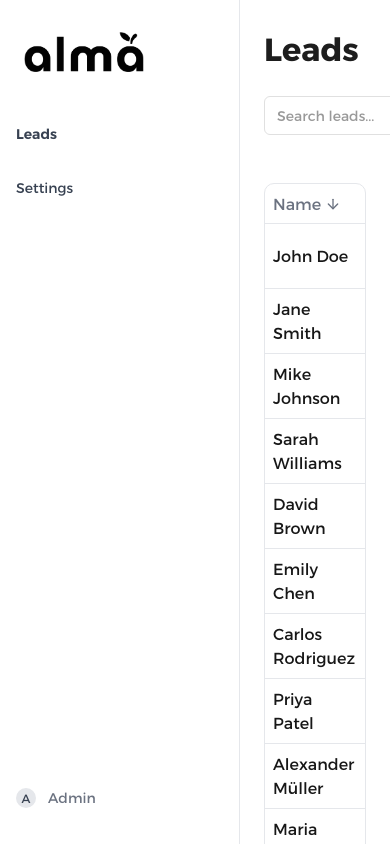
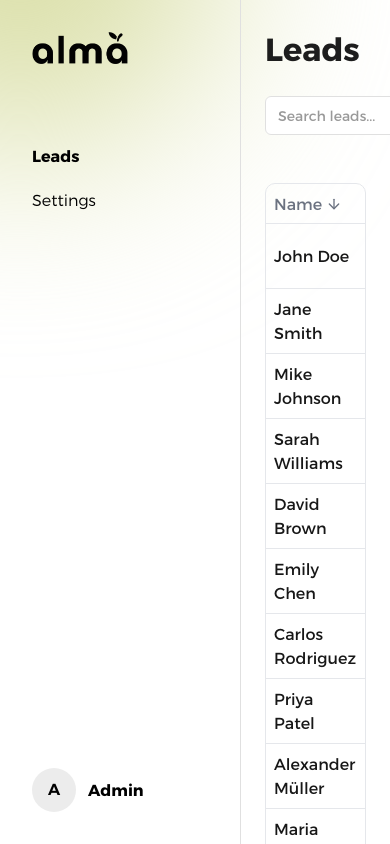
Before and after one commit to DylanTse520/alma, a Next.js app: page /leads in a window 390 px wide. Built offline with nearby package versions, Linux system fonts and the light colour scheme; sample sign-in values are in the browser's storage.

Commit message:
Refactor LeftSidebar component: streamline layout using FlexContainer for improved structure and responsiveness. Introduce UnstyledButton for navigation and enhance logout functionality. Remove unused styles and simplify component design.

```diff
--- a/app/_components/shared.tsx
+++ b/app/_components/shared.tsx
@@ -1,6 +1,7 @@
 import styled from "styled-components";
 
 const FlexContainer = styled.div<{
+  $position?: string;
   $direction?: "row" | "col";
   $gap?: string;
   $justifyContent?: string;
@@ -10,8 +11,10 @@ const FlexContainer = styled.div<{
   $bgColor?: string;
   $padding?: string;
   $margin?: string;
+  $rounded?: string;
 }>`
   display: flex;
+  position: ${(props) => props.$position || "static"};
   flex-flow: ${(props) =>
     props.$direction === "col" ? "column nowrap" : "row nowrap"};
   gap: ${(props) => props.$gap || "16px"};
@@ -22,6 +25,7 @@ const FlexContainer = styled.div<{
   background-color: ${(props) => props.$bgColor || "transparent"};
   padding: ${(props) => props.$padding || "0"};
   margin: ${(props) => props.$margin || "0"};
+  border-radius: ${(props) => props.$rounded || "0"};
 `;
 
 const Text = styled.p<{
@@ -62,6 +66,12 @@ const Button = styled.button`
   }
 `;
 
+const UnstyledButton = styled.button`
+  border: none;
+  background: none;
+  cursor: pointer;
+`;
+
 const Input = styled.input<{ $error?: boolean }>`
   width: 100%;
   padding: 12px 12px;
@@ -98,7 +108,8 @@ const Checkbox = styled.input`
   border-color: #e0e0e0;
   border-radius: 4px;
   background-color: white;
-  font-family: system-ui, -apple-system, BlinkMacSystemFont, 'Segoe UI', Roboto, Oxygen, Ubuntu, Cantarell, 'Open Sans', 'Helvetica Neue', sans-serif;
+  font-family: system-ui, -apple-system, BlinkMacSystemFont, "Segoe UI", Roboto,
+    Oxygen, Ubuntu, Cantarell, "Open Sans", "Helvetica Neue", sans-serif;
 
   &:checked {
     background-color: #3b82f6;
@@ -116,4 +127,4 @@ const Checkbox = styled.input`
   }
 `;
 
-export { Button, FlexContainer, Text, Input, Checkbox };
+export { Button, UnstyledButton, FlexContainer, Text, Input, Checkbox };
--- a/app/_data/mockLeads.ts
+++ b/app/_data/mockLeads.ts
@@ -1,6 +1,5 @@
 import { Lead } from "@type/leadType";
 
-// Mock leads data based on the actual form schema
 export const mockLeads: Lead[] = [
   {
     id: 1,
--- a/app/globals.css
+++ b/app/globals.css
@@ -30,12 +30,6 @@ a {
   text-decoration: none;
 }
 
-@media (prefers-color-scheme: dark) {
-  html {
-    color-scheme: dark;
-  }
-}
-
 .sr-only {
   position: absolute;
   width: 1px;
--- a/app/leads/_components/leadsTable.tsx
+++ b/app/leads/_components/leadsTable.tsx
@@ -58,7 +58,6 @@ const PaginationContainer = styled.div`
   justify-content: flex-end;
   padding: 16px;
   border-top: 1px solid #e5e7eb;
-  background-color: #fafafa;
 `;
 
 const PaginationControls = styled.div`
--- a/app/leads/_components/leftSidebar.tsx
+++ b/app/leads/_components/leftSidebar.tsx
@@ -1,127 +1,72 @@
 "use client";
 
+import { FlexContainer, Text, UnstyledButton } from "@components/shared";
 import Image from "next/image";
+import { useRouter } from "next/navigation";
 import styled from "styled-components";
 
-const SidebarContainer = styled.div`
-  width: 240px;
-  height: 100vh;
-  display: flex;
-  flex-direction: column;
-  padding: 24px 16px;
-  border-right: 1px solid #e5e7eb;
-`;
-
-const LogoContainer = styled.div`
-  display: flex;
-  align-items: center;
-  justify-content: flex-start;
-  margin-bottom: 32px;
-  padding: 8px;
-`;
-
-const NavSection = styled.div`
-  flex: 1;
-  display: flex;
-  flex-direction: column;
-  gap: 8px;
-`;
-
-const NavButton = styled.button<{ $isActive?: boolean }>`
-  display: flex;
-  align-items: center;
-  gap: 12px;
-  width: 100%;
-  padding: 12px 0;
-  background-color: transparent;
-  color: #374151;
-  border: none;
-  font-size: 14px;
-  font-weight: ${props => props.$isActive ? '600' : '400'};
-  cursor: pointer;
-  transition: all 0.2s ease;
-  text-align: left;
-
-  &:hover {
-    background-color: transparent;
-  }
-
-  &:focus {
-    outline: none;
-  }
-`;
-
-const AdminSection = styled.div`
-  margin-top: auto;
-  padding-top: 24px;
-`;
-
-const AdminButton = styled.button`
-  display: flex;
-  align-items: center;
-  gap: 12px;
-  width: 100%;
-  padding: 12px 0;
-  background-color: transparent;
-  color: #6b7280;
-  border: none;
-  font-size: 14px;
-  font-weight: 400;
-  cursor: pointer;
-  transition: all 0.2s ease;
-  text-align: left;
-
-  &:hover {
-    background-color: transparent;
-  }
-
-  &:focus {
-    outline: none;
-  }
-`;
-
-
-const ProfileCircle = styled.div`
-  width: 20px;
-  height: 20px;
-  border-radius: 50%;
-  background-color: #e5e7eb;
-  display: flex;
-  align-items: center;
-  justify-content: center;
-  font-size: 12px;
-  font-weight: 500;
-  color: #374151;
+const GreenHue = styled.div`
+  position: absolute;
+  top: -250px;
+  left: -180px;
+  width: 400px;
+  height: 400px;
+  border-radius: 9999px;
+  background-color: #d9dea5;
+  filter: blur(100px);
+  z-index: -1;
 `;
 
 export default function LeftSidebar() {
+  const router = useRouter();
+
+  const handleLogout = () => {
+    localStorage.removeItem("adminLoggedIn");
+    router.push("/leads/login");
+  };
+
   return (
-    <SidebarContainer>
-      <LogoContainer>
-        <Image
-          src="/images/alma.png"
-          alt="Alma Logo"
-          width={120}
-          height={40}
-        />
-      </LogoContainer>
+    <FlexContainer
+      $position="relative"
+      $width="240px"
+      $height="100%"
+      $padding="32px"
+      $direction="col"
+      $alignItems="start"
+      $justifyContent="space-between"
+    >
+      <GreenHue />
 
-      <NavSection>
-        <NavButton $isActive={true}>
-          Leads
-        </NavButton>
+      <FlexContainer $direction="col" $alignItems="start" $gap="80px">
+        <Image src="/images/alma.png" alt="Alma Logo" width={96} height={32} />
 
-        <NavButton>
-          Settings
-        </NavButton>
-      </NavSection>
+        <FlexContainer $direction="col" $alignItems="start" $gap="20px">
+          <UnstyledButton>
+            <Text $weight="700" $size="16px">
+              Leads
+            </Text>
+          </UnstyledButton>
+          <UnstyledButton>
+            <Text $weight="300" $size="16px">
+              Settings
+            </Text>
+          </UnstyledButton>
+        </FlexContainer>
+      </FlexContainer>
 
-      <AdminSection>
-        <AdminButton>
-          <ProfileCircle>A</ProfileCircle>
-          Admin
-        </AdminButton>
-      </AdminSection>
-    </SidebarContainer>
+      <UnstyledButton onClick={handleLogout}>
+        <FlexContainer $direction="row" $alignItems="center" $gap="12px">
+          <FlexContainer
+            $width="44px"
+            $height="44px"
+            $rounded="9999px"
+            $bgColor="#ECECEC"
+          >
+            <Text $weight="600">A</Text>
+          </FlexContainer>
+          <Text $weight="700">Admin</Text>
+        </FlexContainer>
+      </UnstyledButton>
+    </FlexContainer>
   );
 }
--- a/app/leads/page.tsx
+++ b/app/leads/page.tsx
@@ -20,7 +20,6 @@ const PageLayout = styled.div`
 const MainContent = styled.div`
   flex: 1;
   overflow-y: auto;
-  background-color: #ffffff;
 `;
 
 // Header controls container
@@ -112,6 +111,8 @@ export default function LeadsPage() {
     <PageLayout>
       <LeftSidebar />
 
+      <FlexContainer $width="1px" $height="100%" $bgColor="#e0e0e0" />
+
       <MainContent>
         <FlexContainer
           $direction="col"
```
